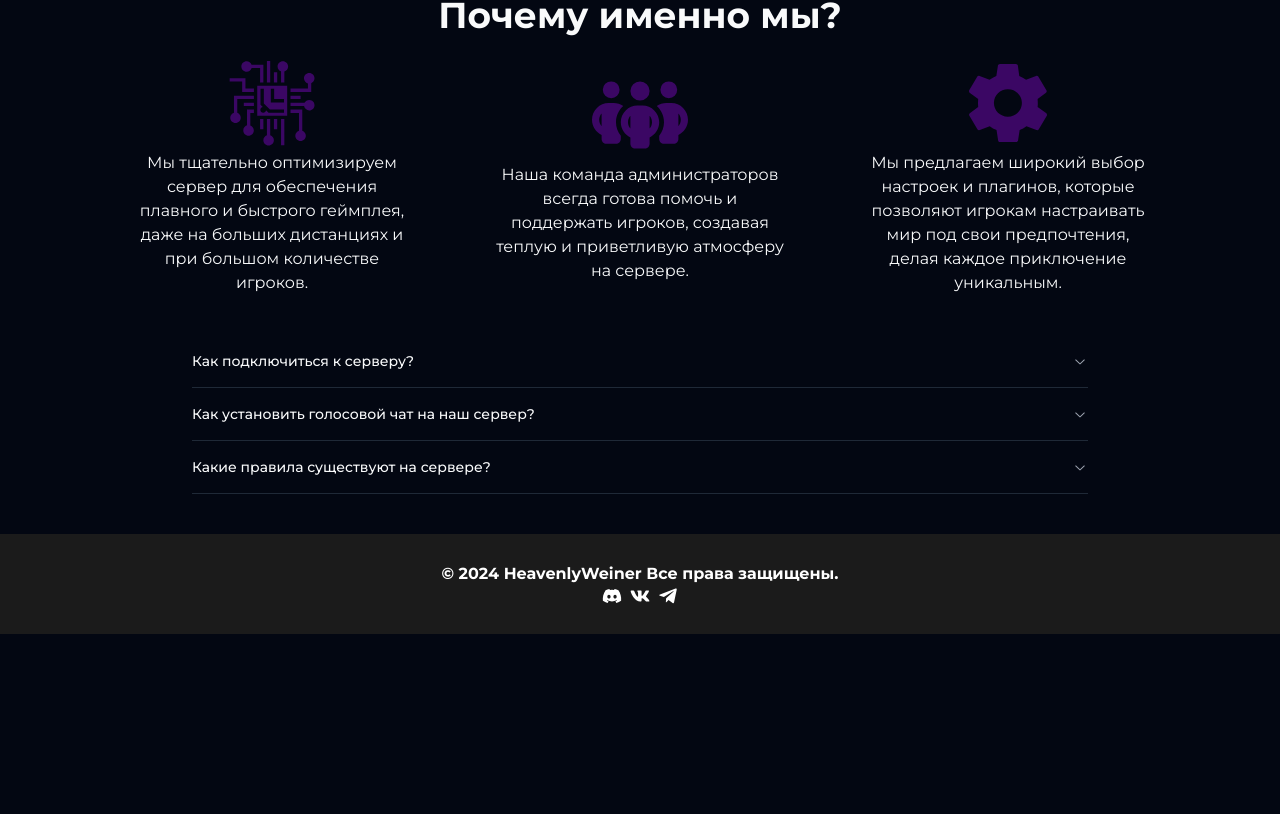
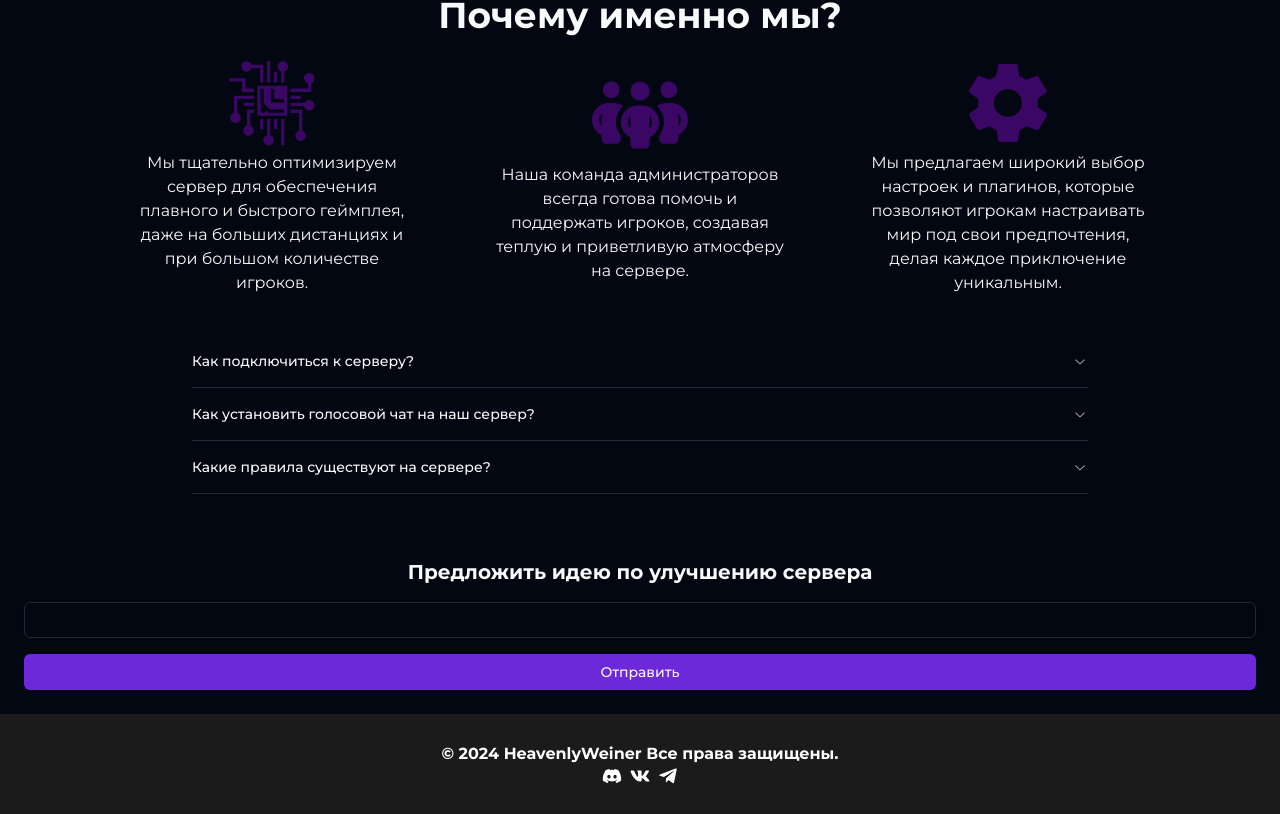
Before and after one commit to Z1ppzy/bigweb, a React (Vite) app: page / in a window 1280 px wide. Shown: the part 915-1729 px from the top of the page. Before the commit the page ends 1549 px from the top, so only its background shows below. Built offline with nearby package versions, Linux system fonts and the light colour scheme.

Commit message:
added SuggestionBox

```diff
--- a/src/components/Layout.tsx
+++ b/src/components/Layout.tsx
@@ -1,12 +1,14 @@
 import { Outlet } from 'react-router-dom';
 import Header from './Header';
 import Footer from './Footer';
+import SuggestionBox from './SuggestionBox';
 
 export default function Layout() {
   return (
     <>
       <Header />
       <Outlet />
+      <SuggestionBox />
       <Footer />
     </>
   );
--- /dev/null
+++ b/src/components/SuggestionBox.tsx
@@ -0,0 +1,14 @@
+import { Button } from './ui/button';
+import { Input } from './ui/input';
+
+export default function SuggestionBox() {
+  return (
+    <div className='w-full h-fit text-center p-6'>
+      <div className=' gap-4 flex flex-col'>
+        <h1 className='font-bold text-xl'>Предложить идею по улучшению сервера</h1>
+        <Input type='text'className='' />
+        <Button>Отправить</Button>
+      </div>
+    </div>
+  );
+}
```
